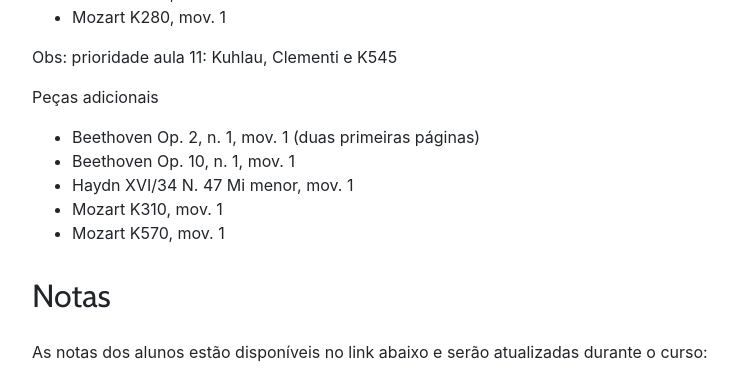
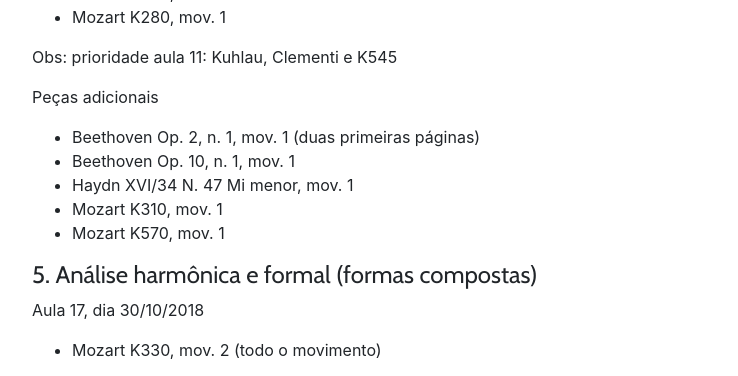
Before and after one commit to kroger/genosmus, a Jekyll site: the page built from _marcos/musa70.md, in a window 1280 px wide and 900 px high, scrolled down 3796 px, cut to the strip 0-376 px from the top of the window. Shown: the whole strip, without its empty margins (68-806 px from the left). Built offline with Jekyll 4.4.1, drawn with Linux system fonts in a browser that asks for light colours; the table of contents is made by our own code.

Commit message:
Material de aula

```diff
--- a/_marcos/musa70.md
+++ b/_marcos/musa70.md
@@ -172,6 +172,12 @@ Peças adicionais
 - Mozart K310, mov. 1
 - Mozart K570, mov. 1
 
+#### 5. Análise harmônica e formal (formas compostas)
+
+Aula 17, dia 30/10/2018
+
+- Mozart K330, mov. 2 (todo o movimento)
+
 ## Notas
 
 As notas dos alunos estão disponíveis no link abaixo e serão atualizadas durante o curso:
```
Also changed, not shown: _marcos/musa72.md (+1 -1 lines).
